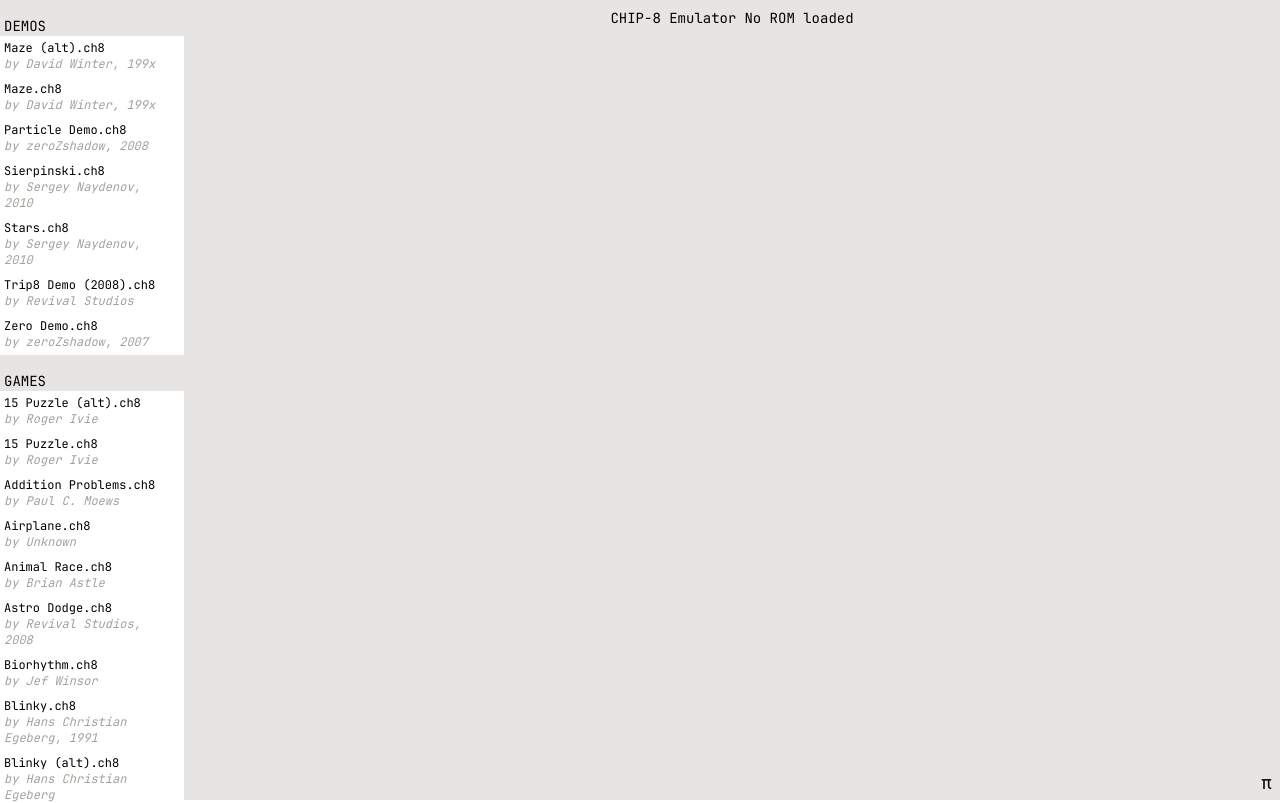
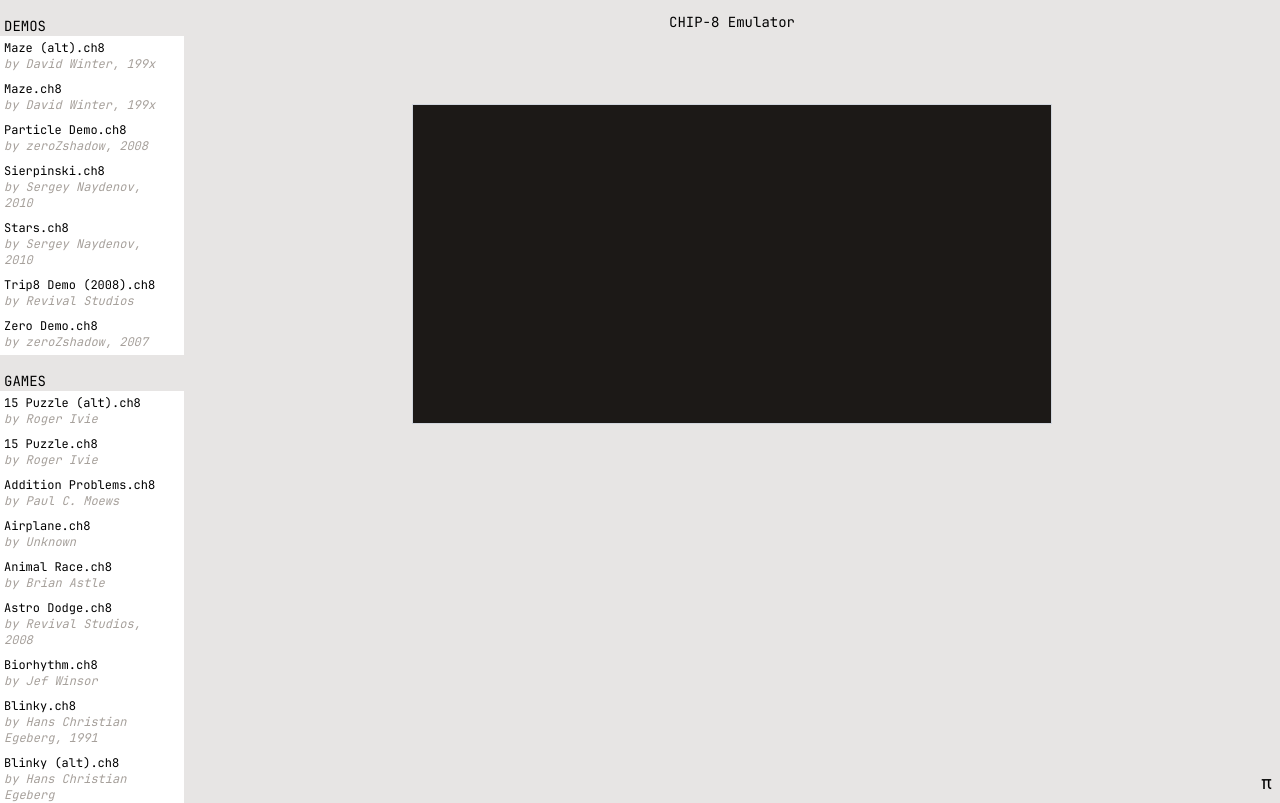
Before and after one commit to KevinBatdorf/chip8-wasm, a React (Vite) app: page / in a window 1280 px wide. Shown: the top 803 px of the page. Built offline with nearby package versions, Linux system fonts and the light colour scheme; no server answers.

Commit message:
Stub display

```diff
--- a/src/app/App.tsx
+++ b/src/app/App.tsx
@@ -1,6 +1,7 @@
 import { useEffect, useState } from "react";
 import { type Chip8Engine, createChip8Engine } from "..";
 import { DebugScreen } from "./components/DebugScreen";
+import { Display } from "./components/Display";
 import { RomSelect } from "./components/RomSelect";
 import { getRom, getWasm } from "./helpers";
 import { keyMap } from "./lib/keys";
@@ -23,16 +24,16 @@ export default function App() {
 		}
 		if (rom.file === "test.ch8") {
 			const romD = new Uint8Array([
+				0x62,
+				0x01, // V2 = 1 (digit)
+				0xf2,
+				0x29, // I = location of sprite for V2
 				0x60,
-				0x00, // V0 = 0 (X)
+				0x08, // V0 = 8 (X)
 				0x61,
-				0x00, // V1 = 0 (Y)
-				0x6a,
-				0x0a, // VA = 0xA (digit)
-				0xfa,
-				0x29, // I = address of sprite for digit in VA
+				0x01, // V1 = 1 (Y)
 				0xd0,
-				0x05, // draw sprite at (V0, V1), 5 bytes tall
+				0x15, // Draw at (V0,V1), height = 5
 			]);
 			chip8.loadROM(romD);
 			return;
@@ -74,11 +75,11 @@ export default function App() {
 			<aside className="flex-shrink-0 p-0 text-sm">
 				<RomSelect currentRom={rom?.file ?? null} onSelect={setRom} />
 			</aside>
-			<main className="font-mono flex-1 text-sm">
-				<div className="sticky top-0 z-10 bg-stone-200 text-black flex-grow min-h-screen w-full">
-					<div className="flex items-center justify-center gap-2 p-2 flex-grow">
-						<h1>CHIP-8 Emulator</h1>
-						<p>{rom?.name ? `Loaded ROM: ${rom.name}` : "No ROM loaded"}</p>
+			<main className="font-mono flex-1 text-sm bg-stone-200 text-black">
+				<div className="sticky top-0 z-10 flex-grow min-h-screen w-full flex flex-col gap-16">
+					<h1 className="text-center mt-3">CHIP-8 Emulator</h1>
+					<div className="flex justify-center p-2 flex-grow">
+						<Display onFrame={chip8?.onFrame} />
 					</div>
 				</div>
 			</main>
--- a/src/app/components/DebugScreen.tsx
+++ b/src/app/components/DebugScreen.tsx
@@ -78,8 +78,8 @@ export const DebugScreen = ({ debug, chip8, rom }: Props) => {
 				mountNode={mountNode}
 				ref={ref}
 			>
-				<div className="flex flex-col gap-4 text-sm overflow-hidden h-full">
-					<div className="px-2.5 mt-4">
+				<div className="flex flex-col gap-4 text-sm overflow-hidden h-full select-none">
+					<div className="px-2.5 pt-px">
 						<Controls rom={rom} chip8={chip8} />
 					</div>
 					<div className="flex flex-col gap-4 overflow-y-auto overflow-x-scroll h-full cursor-default">
--- /dev/null
+++ b/src/app/components/Display.tsx
@@ -0,0 +1,54 @@
+import { useEffect, useRef } from "react";
+
+type Props = {
+	onFrame?: (callback: (frame: Uint8Array) => void) => void;
+	scale?: number;
+};
+export const Display = ({ onFrame, scale = 10 }: Props) => {
+	const canvasRef = useRef<HTMLCanvasElement>(null);
+
+	useEffect(() => {
+		if (!canvasRef.current) return;
+		const canvas = canvasRef.current;
+		const ctx = canvas.getContext("2d");
+		if (!ctx) return;
+		const imageData = ctx.createImageData(64, 32);
+		const buffer = new Uint8ClampedArray(imageData.data.length);
+
+		onFrame?.((frame) => {
+			for (let i = 0; i < 256; i++) {
+				const byte = frame[i];
+				for (let bit = 0; bit < 8; bit++) {
+					const x = (i % 8) * 8 + bit;
+					const y = i >> 3;
+					const on = (byte & (0b10000000 >> bit)) !== 0;
+					const index = (y * 64 + x) * 4;
+					const color = on ? 0xf5f5f4 : 0x1c1917;
+					buffer[index + 0] = (color >> 16) & 0xff; // R
+					buffer[index + 1] = (color >> 8) & 0xff; // G
+					buffer[index + 2] = color & 0xff; // B
+					buffer[index + 3] = 0xff; // A
+				}
+			}
+			imageData.data.set(buffer);
+			ctx.putImageData(imageData, 0, 0);
+		});
+	}, [onFrame]);
+
+	return (
+		<div className="">
+			<canvas
+				ref={canvasRef}
+				id="screen"
+				className="border border-gray-300 bg-stone-900"
+				width={64}
+				height={32}
+				style={{
+					width: 64 * scale,
+					height: 32 * scale,
+					imageRendering: "pixelated",
+				}}
+			/>
+		</div>
+	);
+};
--- a/src/app/components/FloatingWindow.tsx
+++ b/src/app/components/FloatingWindow.tsx
@@ -66,7 +66,7 @@ export const FloatingWindow = forwardRef<HTMLDivElement, FloatingWindowProps>(
 							<div
 								data-handle
 								draggable
-								className="flex flex-grow cursor-grab items-center justify-between gap-1 p-0"
+								className="flex flex-grow cursor-grab items-center justify-between gap-1 p-0 pb-3"
 							>
 								<DragButton />
 								<h2 className="m-0 h-full flex-grow p-0 text-sm font-medium text-stone-50">
@@ -75,7 +75,7 @@ export const FloatingWindow = forwardRef<HTMLDivElement, FloatingWindowProps>(
 							</div>
 							<button
 								type="button"
-								className="relative z-10 border-0"
+								className="relative z-10 border-0 pb-3"
 								onClick={() => setOpen(false)}
 								aria-label="Close Debug Menu"
 							>
--- a/src/core/opcodes/Dxxx.ts
+++ b/src/core/opcodes/Dxxx.ts
@@ -1,10 +1,39 @@
 import { DISPLAY_OFFSET, I_OFFSET, REGISTERS_OFFSET } from "../constants";
-import { block, fn, i32, local, loop } from "../wasm";
+import { block, fn, i32, local, loop, misc } from "../wasm";
 
 // DXYN: Draw sprite at coordinate (VX, VY) with N bytes of sprite data
 // Set VF to 1 if any pixels are flipped, 0 otherwise
 const drawSprite = new Uint8Array([
-	//
+	...i32.const(DISPLAY_OFFSET),
+	...local.get(6), // row (loop counter)
+	...i32.add(),
+	...local.get(2), // X
+	...i32.store8(),
+	// ...local.get(3), // Y
+	// ...local.get(6), // row (loop counter)
+	// ...i32.add(),
+	// ...local.set(8), // y row
+
+	// ...i32.const(I_OFFSET),
+	// ...i32.load16_u(), // Load I from memory
+	// ...local.get(6), // row
+	// ...i32.add(),
+	// ...i32.load8_u(), // Load sprite byte from memory
+	// ...local.set(9), // sprite byte
+
+	// ...i32.const(DISPLAY_OFFSET),
+	// ...local.get(8), // y row
+	// ...i32.const(8),
+	// ...i32.mul(), // Calculate display offset for y row
+	// ...local.get(2), // X
+	// ...i32.const(3),
+	// ...i32.shr_u(), // X >> 3 to get byte index
+	// ...i32.add(), // Add to display offset
+	// ...local.set(10), // byte index
+
+	// ...local.get(10), // byte index (to store later)
+	// ...local.get(9), // sprite byte
+	// ...i32.store8(), // Store updated byte back to display
 ]);
 
 // biome-ignore format: keep if structure
@@ -16,8 +45,13 @@ export const d = () =>
         // 5: N
         // 6: row (loop counter)
         // 7: collision flag
+        // 8: y row
+        // 9: sprite byte
+        // 10: byte index
+        // 11: bit offset
         ...local.declare(
             "i32", "i32", "i32", "i32", "i32", "i32",
+            "i32", "i32", "i32", "i32", "i32",
         ),
         ...i32.const(REGISTERS_OFFSET),
         ...local.get(0), // high byte of opcode
@@ -25,8 +59,7 @@ export const d = () =>
         ...i32.and(), // isolate the second nibble (0x0X)
         ...i32.add(),
         ...i32.load8_u(),
-        ...i32.const(0x3f), // ensure X is within 0-63
-        ...i32.and(),
+        // todo: wrap?
         ...local.set(2), // X
 
         ...i32.const(REGISTERS_OFFSET),
@@ -35,8 +68,7 @@ export const d = () =>
         ...i32.and(), // isolate the second nibble (0x0X)
         ...i32.add(),
         ...i32.load8_u(),
-        ...i32.const(0x1f), // ensure Y is within 0-31
-        ...i32.and(),
+        // todo wrap?
         ...local.set(3), // Y
 
         ...i32.const(I_OFFSET),
--- a/src/runtime/engine.ts
+++ b/src/runtime/engine.ts
@@ -118,6 +118,15 @@ export const createChip8Engine = async (
 		}
 	};
 
+	const reset = () => {
+		exports.init();
+		loadROM(rom || new Uint8Array());
+		if (frameCallback) {
+			const displayBuffer = new Uint8Array(memory.buffer, DISPLAY_OFFSET, 256);
+			frameCallback(displayBuffer);
+		}
+	};
+
 	const loadROM = (bytes: Uint8Array) => {
 		stop();
 		exports.init(); // Reset CHIP-8 state before loading ROM
@@ -128,12 +137,14 @@ export const createChip8Engine = async (
 		const memoryBuffer = new Uint8Array(memory.buffer);
 		memoryBuffer.set(bytes, ROM_LOAD_ADDRESS);
 	};
+
 	const onFrame = (callback: (frame: Uint8Array) => void) => {
 		if (typeof callback !== "function") {
 			throw new Error("Frame callback must be a function");
 		}
 		frameCallback = callback;
 	};
+
 	const setKey = (index: number, isDown: boolean) => {
 		if (index < 0 || index > 15) {
 			throw new Error("Key index must be between 0 and 15");
@@ -150,6 +161,7 @@ export const createChip8Engine = async (
 		}
 		memoryBuffer[KEY_BUFFER_OFFSET + index] = isDown ? 1 : 0;
 	};
+
 	const debug: Chip8Debug = {
 		getPC: () => new DataView(memory.buffer).getUint16(PC_OFFSET, true),
 		getI: () => new DataView(memory.buffer).getUint16(I_OFFSET, true),
@@ -169,10 +181,7 @@ export const createChip8Engine = async (
 		pause: stop,
 		step,
 		isRunning: () => running,
-		reset: () => {
-			exports.init();
-			loadROM(rom || new Uint8Array());
-		},
+		reset,
 		loadROM,
 		onFrame,
 		setKey,
```
Also changed, not shown: 1 other file (tests, documents, lock files or other folders).
